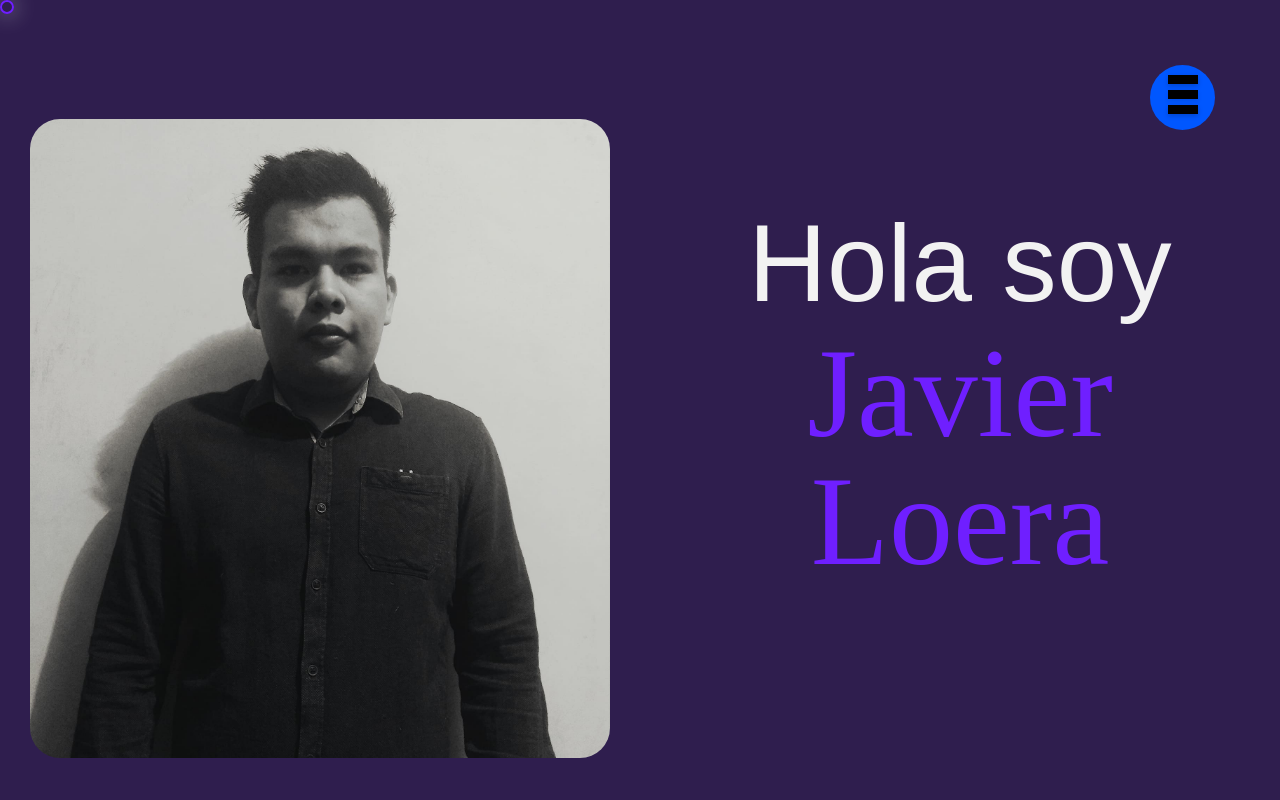
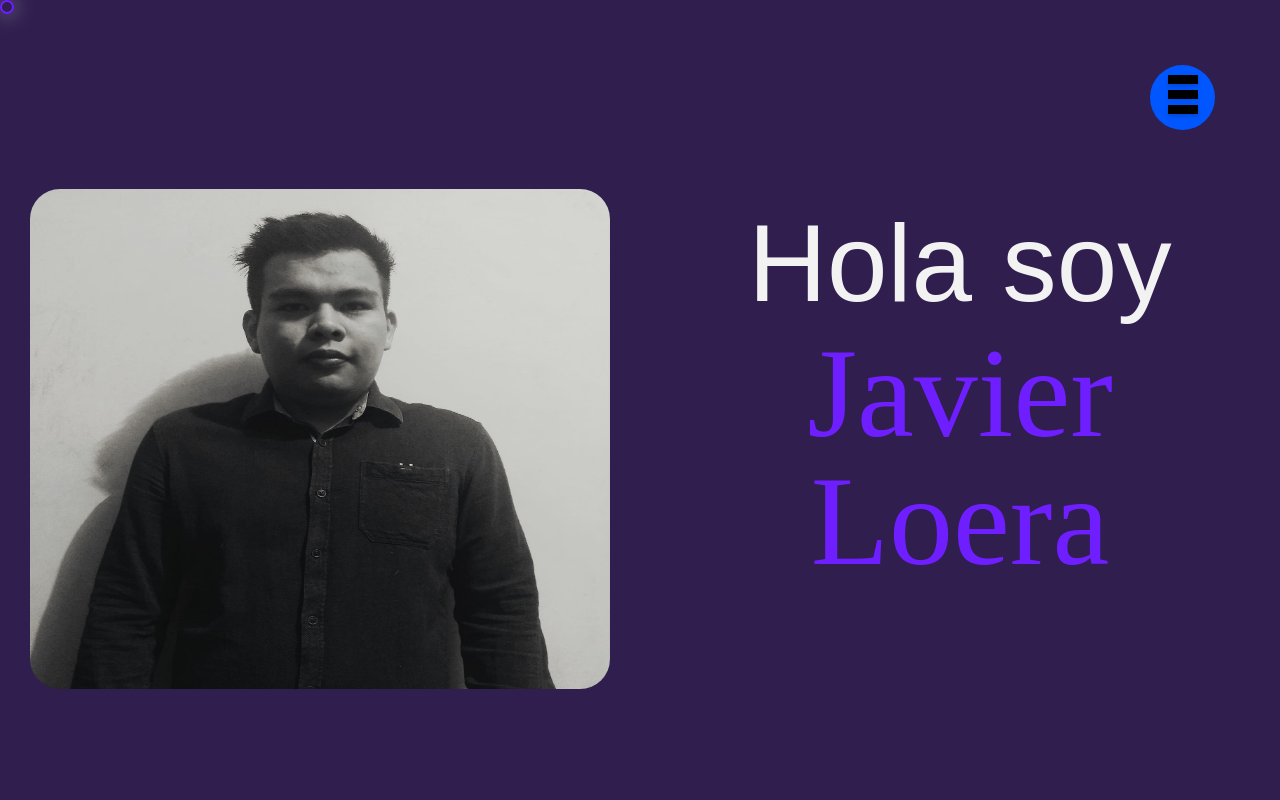
Before and after one commit to JavierLoera/my-website, a plain HTML site: page index.html in a window 1280 px wide. Shown: the top 800 px of the page. Drawn offline with nearby package versions, Linux system fonts and the light colour scheme.

Commit message:
Update estilos.css

```diff
--- a/css/estilos.css
+++ b/css/estilos.css
@@ -414,6 +414,10 @@ textarea {
     .cursor {
         opacity: 1;
     }
+    .home_img>img {
+
+    height: 500px;
+}
     .about>div>div {
         display: grid;
         grid-template-columns: repeat(2, minmax(0, 1fr));
```
